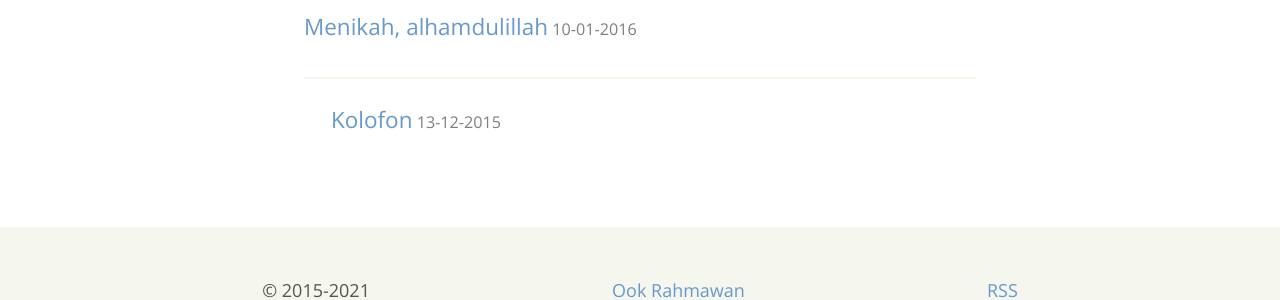
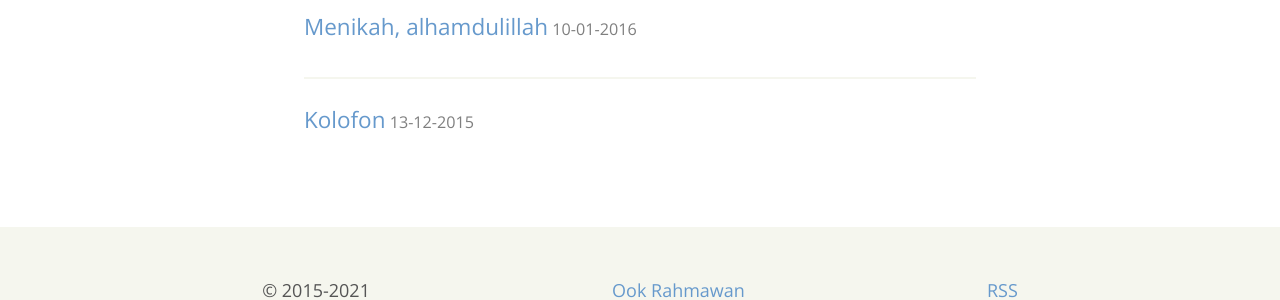
Before and after one commit to krhmwn/krhmwn, a Jekyll site: the page built from archive.html, in a window 1280 px wide. Shown: the part 691-991 px from the top of the page. Built offline with Jekyll 4.4.1, drawn with Linux system fonts in a browser that asks for light colours.

Commit message:
update v.1.0.20

```diff
--- a/archive.html
+++ b/archive.html
@@ -3,7 +3,7 @@ layout: default
 title: Arsip Blog
 ---
 
-<article class="post">
+<article class="archive">
 <h2>Arsip Blog</h2>
 <ul>{% for post in site.posts %}
 <li><h3><a href="{{ post.url }}">{{ post.title }}</a></h3><time datetime="{{ post.date | date: '%Y-%m-%d' }}"> {{ post.date | date: "%d-%m-%Y" }}</time></li>
```
